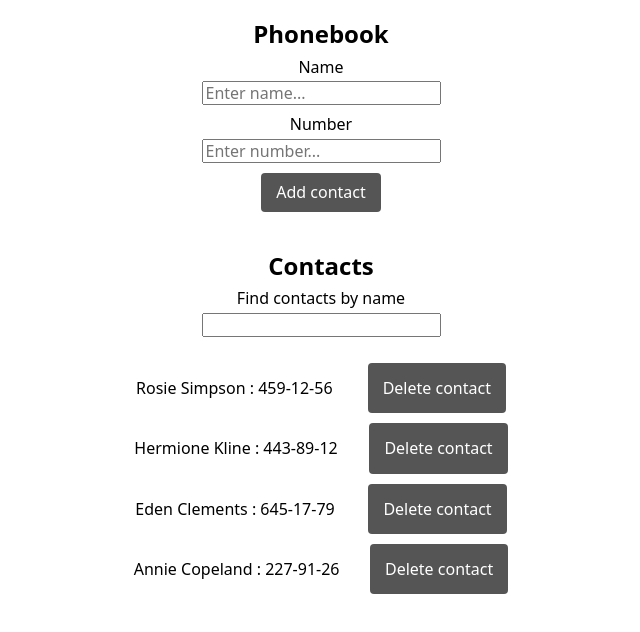
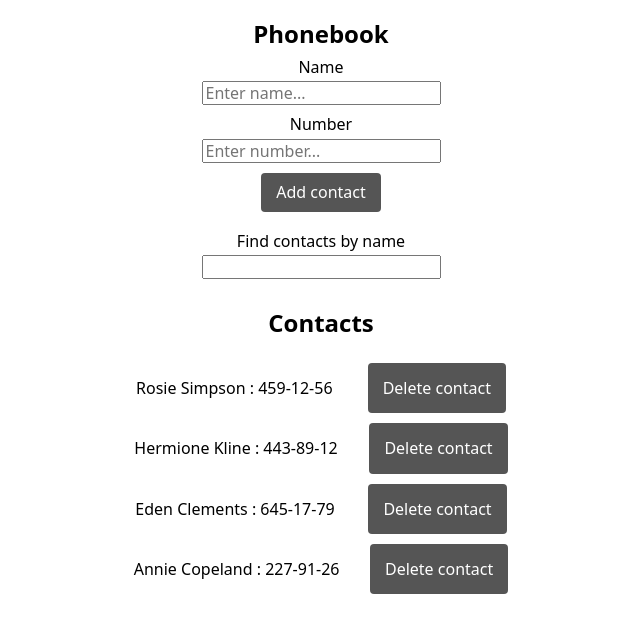
Before and after one commit to Ghileors/goit-react-hw-phonebook, a React (Create React App) app: page / in a window 1280 px wide. Shown: the top 632 px of the page, without its empty margins (319-959 px from the left). Built offline with nearby package versions, Linux system fonts and the light colour scheme.

Commit message:
Refactor.

```diff
--- a/src/App.js
+++ b/src/App.js
@@ -1,5 +1,5 @@
 import React, { Component } from 'react';
-import Section from './components/Section';
+
 import ContactForm from './components/PhoneBook/ContactForm';
 import ContactList from './components/PhoneBook/ContactList';
 import Filter from './components/PhoneBook/Filter';
@@ -58,18 +58,16 @@ class App extends Component {
         const { contacts } = this.state;
         return (
             <>
-                <Section title="Phonebook">
                 <ContactForm addContact={this.addContact} />
-                </Section>
-                <Section title="Contacts">
+
                 {contacts.length > 1 && (
                     <Filter onChange={this.changeHandler} />
                 )}
+
                 <ContactList
                     contacts={this.filterContacts()}
                     onDelete={this.deleteContact}
                 />
-                </Section>
             </>
         );
     }
--- a/src/components/PhoneBook/ContactForm.js
+++ b/src/components/PhoneBook/ContactForm.js
@@ -1,5 +1,8 @@
 import React, { Component } from 'react';
 import PropTypes from 'prop-types';
+
+import Section from '../Section';
+
 import styles from './PhoneBook.module.css';
 
 import { v4 as uuidv4 } from 'uuid';
@@ -33,7 +36,7 @@ class ContactForm extends Component {
     render() {
         const { name, number } = this.state;
         return (
-            <>
+            <Section title="Phonebook">
                 <form
                     className={styles.contact__form}
                     onSubmit={this.submitHandler}
@@ -66,7 +69,7 @@ class ContactForm extends Component {
                         Add contact
                     </button>
                 </form>
-            </>
+            </Section>
         );
     }
 }
--- a/src/components/PhoneBook/ContactItem.js
+++ b/src/components/PhoneBook/ContactItem.js
@@ -1,5 +1,6 @@
 import React from 'react';
 import PropTypes from 'prop-types';
+
 import styles from './PhoneBook.module.css';
 
 const ContactItem = ({ name, number, onDelete }) => {
--- a/src/components/PhoneBook/ContactList.js
+++ b/src/components/PhoneBook/ContactList.js
@@ -1,11 +1,14 @@
 import React from 'react';
 import PropTypes from 'prop-types';
+
+import Section from '../Section';
 import ContactItem from './ContactItem';
+
 import styles from './PhoneBook.module.css';
 
 const ContactList = ({ contacts, onDelete }) => {
     return (
-        <>
+        <Section title="Contacts">
             {contacts ? (
                 <ul className={styles.contact__list}>
                     {contacts.map(({ id, name, number }) => (
@@ -20,7 +23,7 @@ const ContactList = ({ contacts, onDelete }) => {
             ) : (
                 <p> No contact with such name in your phone </p>
             )}
-        </>
+        </Section>
     );
 };
 
--- a/src/components/PhoneBook/Filter.js
+++ b/src/components/PhoneBook/Filter.js
@@ -1,5 +1,6 @@
 import React from 'react';
 import PropTypes from 'prop-types';
+
 import styles from './PhoneBook.module.css';
 
 const Filter = ({ onChange }) => (
--- a/src/components/Section/Section.js
+++ b/src/components/Section/Section.js
@@ -1,5 +1,6 @@
 import React from 'react';
 import PropTypes from 'prop-types';
+
 import styles from './Section.module.css';
 
 const Section = ({ title, children }) => {
--- a/src/index.js
+++ b/src/index.js
@@ -1,7 +1,9 @@
-import 'modern-normalize/modern-normalize.css';
 import React from 'react';
 import ReactDOM from 'react-dom';
+
 import App from './App';
+
+import 'modern-normalize/modern-normalize.css';
 import './index.css';
 
 ReactDOM.render(
```
Lines whose indentation alone changed are shown as unchanged.
